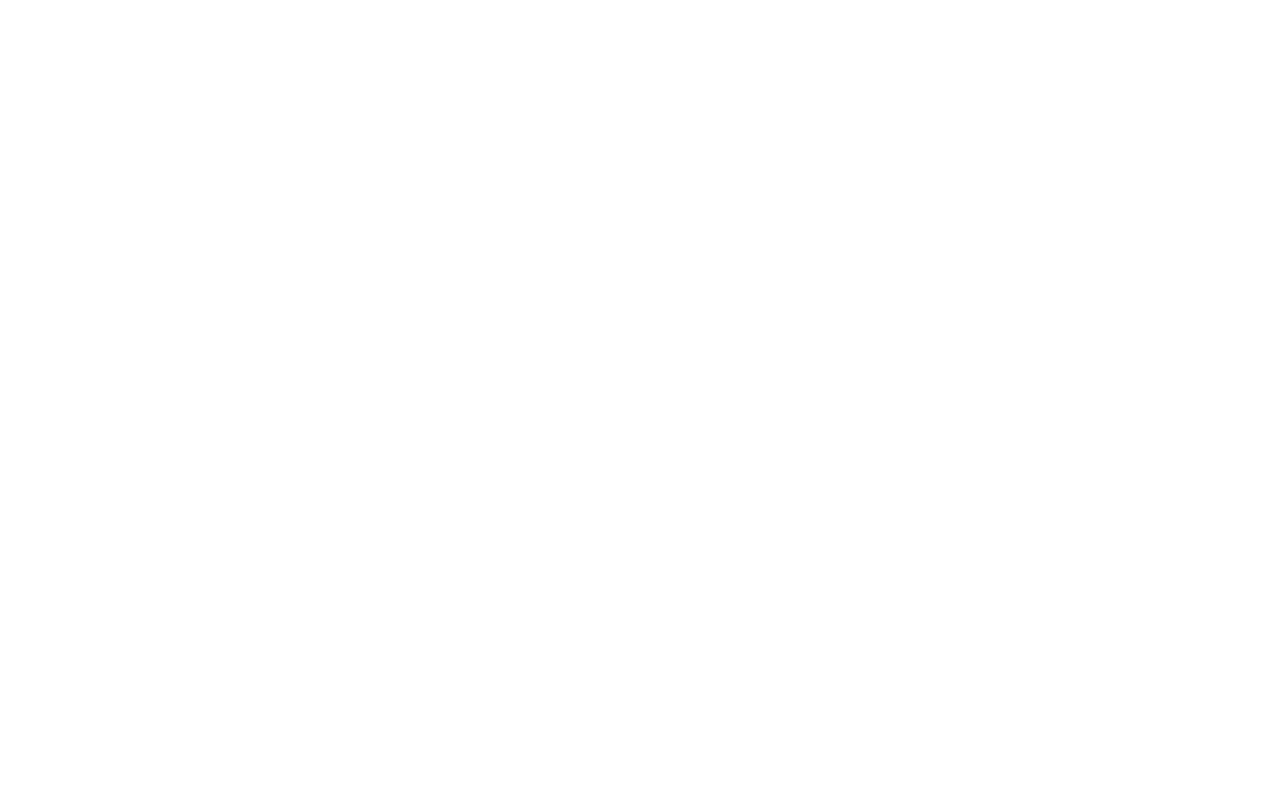
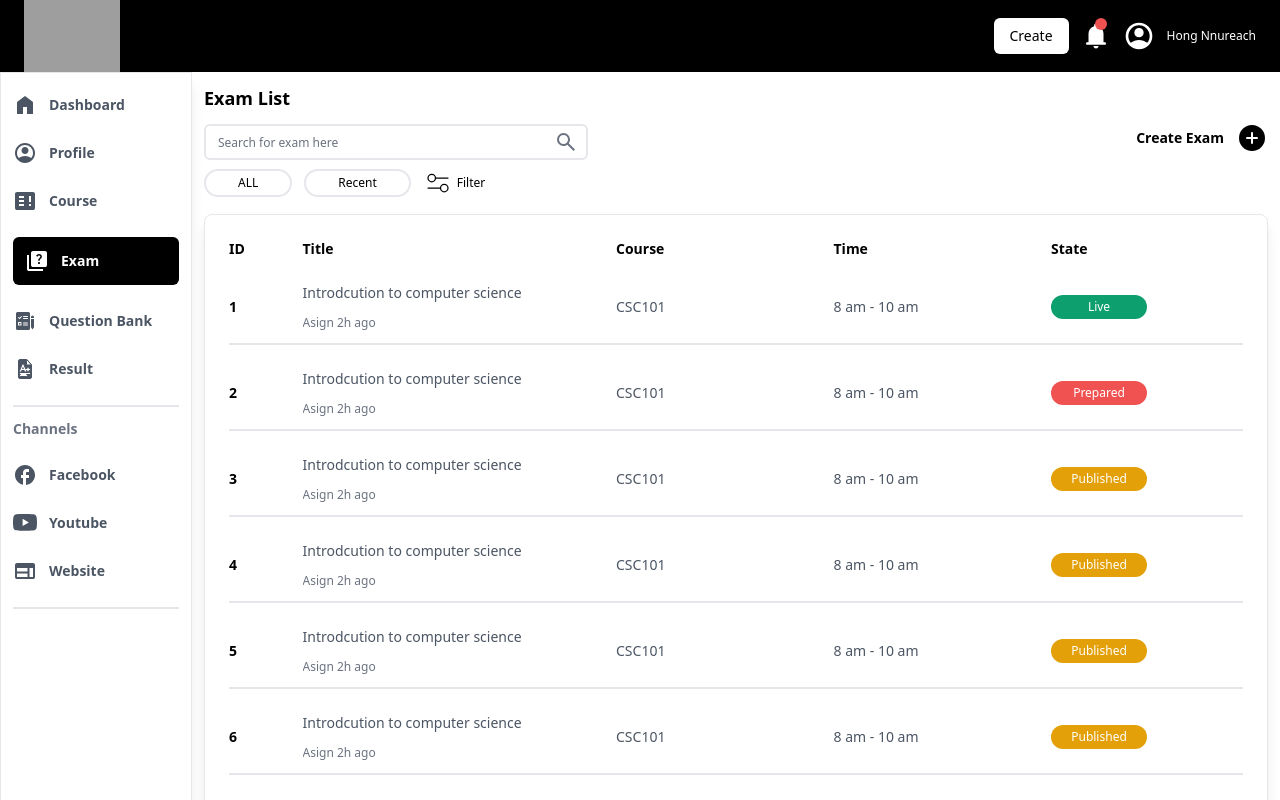
Before and after one commit to NuReach/Quiz_Lkw_Project, a React (Vite) app: page /teacher/exam in a window 1280 px wide. Before the commit this address had no page. Shown: the top 800 px of the page. Built offline with nearby package versions, Linux system fonts and the light colour scheme; grey boxes are pictures that could not be loaded.

Commit message:
exam page table

```diff
--- a/src/App.jsx
+++ b/src/App.jsx
@@ -15,6 +15,7 @@
 import TeacherProfileCard from "./Components/Card/TeacherProfileCard"
 import TeachProfile from "./pages/Teacher/TeachProfile"
 import TeacherCourse from "./pages/Teacher/TeacherCourse"
+import TeacherExam from "./pages/Teacher/TeacherExam"
 
 function App() {
   return (
@@ -32,6 +33,7 @@
         <Route path="/teacher/profile" element={<TeachProfile />} />
         <Route path="/teacher/course" element={<TeacherCourse />} />
         <Route path="/create/quiz" element={<CreatePage />} />
+        <Route path="/teacher/exam" element={<TeacherExam />} />
         {/* <Route path="/quiz" element={<Quiz />} />
         <Route path="/questions" element={<Question />} />
         <Route path="/user" element={<User />} /> */}
--- /dev/null
+++ b/src/Components/Button/ExamFilter.jsx
@@ -0,0 +1,25 @@
+import React, { useState } from 'react'
+
+export default function ExamFilter() {
+    const [filter,setFilter] = useState(false);
+    const handleClick = (e)=>{
+      e.preventDefault();
+      setFilter(!filter)
+    }
+  return (
+    <div className='flex items-center flex-wrap relative'>
+        <button className='rounded-full mr-3 my-1 border-2 py-1 px-8 bg-white font-medium text-xs cursor-pointer hover:scale-105 transition'>ALL</button>
+        <button className='rounded-full mr-3 my-1 border-2 py-1 px-8 bg-white font-medium text-xs cursor-pointer hover:scale-105 transition'>Recent</button>
+        <div className= {filter ? 'flex flex-wrap items-center' : 'hidden' }>
+            <button className='rounded-full mr-3 my-1 border-2 py-1 px-8 bg-white font-medium text-xs cursor-pointer hover:scale-105 transition'>Title</button>
+            <button className='rounded-full mr-3 my-1 border-2 py-1 px-8 bg-white font-medium text-xs cursor-pointer hover:scale-105 transition'>Live</button>
+            <button className='rounded-full mr-3 my-1 border-2 py-1 px-8 bg-white font-medium text-xs cursor-pointer hover:scale-105 transition'>Published</button>
+            <button className='rounded-full mr-3 my-1 border-2 py-1 px-8 bg-white font-medium text-xs cursor-pointer hover:scale-105 transition'>Not Published</button>
+        </div>
+        <div onClick={handleClick} className='flex mr-3 my-1 items-center space-x-1 cursor-pointer hover:scale-105 transition'>
+            <svg className='font-medium' xmlns="http://www.w3.org/2000/svg" width="30" height="30" viewBox="0 0 24 24"><g fill="none" stroke="currentColor" stroke-linecap="round"><path d="M10 8h10M4 16h10"/><circle cx="7" cy="8" r="3" transform="rotate(90 7 8)"/><circle cx="17" cy="16" r="3" transform="rotate(90 17 16)"/></g></svg>
+            <p className='font-medium text-xs'>Filter</p>
+        </div>
+    </div>
+  )
+}
--- a/src/Components/Sidebar/TeacherSidebar.jsx
+++ b/src/Components/Sidebar/TeacherSidebar.jsx
@@ -22,7 +22,7 @@
       },
       {
           title:"Exam",
-          link:"/teacher/questionbanks",
+          link:"/teacher/exam",
           icon:'<svg xmlns="http://www.w3.org/2000/svg" width="24" height="24" viewBox="0 0 24 24"><path fill="currentColor" d="M14 15q.425 0 .738-.312t.312-.738q0-.425-.312-.737T14 12.9q-.425 0-.737.313t-.313.737q0 .425.313.738T14 15m-.75-3.2h1.5q0-.725.15-1.062t.7-.888q.75-.75 1-1.212t.25-1.088q0-1.125-.788-1.837T14 5q-1.025 0-1.787.575T11.15 7.1l1.35.55q.225-.625.613-.937T14 6.4q.6 0 .975.338t.375.912q0 .35-.2.663t-.7.787q-.825.725-1.012 1.138T13.25 11.8M8 18q-.825 0-1.412-.587T6 16V4q0-.825.588-1.412T8 2h12q.825 0 1.413.588T22 4v12q0 .825-.587 1.413T20 18zm-4 4q-.825 0-1.412-.587T2 20V6h2v14h14v2z"/></svg>',
       },
       {
--- /dev/null
+++ b/src/Components/Table/TeacherExamListTableSm.jsx
@@ -0,0 +1,27 @@
+import React from 'react'
+
+export default function TeacherExamListTableSm({index}) {
+  return (
+    <div className='border rounded-md p-3 text-xs w-full sm:w-full md:w-64 lg:w-96 xl:hidden '>
+        <div className='flex space-x-3'>
+            <p className='font-medium w-12 '>Title</p>
+            <p className='line-clamp-1'>{index+1}.Dabase Design and Technolog</p>
+        </div>
+        <div className='flex space-x-3'>
+            <p className='font-medium w-12 '>Course</p>
+            <p className='line-clamp-1'>C100</p>
+        </div>
+        <div className='flex space-x-3'>
+            <p className='font-medium w-12 '>Time</p>
+            <p className='line-clamp-1'>8 am - 10 am</p>
+        </div>
+        <div className='flex gap-3'>
+        {
+            index==0 ? <button className='font-medium text-xs py-1 rounded-full px-4 text-white bg-green-500 w-1/2  my-1'>Live</button> : (
+                index == 1 ?  <button className='font-medium text-xs py-1 rounded-full px-4 text-white bg-red-500 w-1/2  my-1'>Prepared</button> :  <button className='font-medium text-xs py-1 rounded-full px-4 text-white bg-yellow-400 w-1/2  my-1'>Published</button>
+            )
+        }
+        </div>
+    </div>
+  )
+}
--- /dev/null
+++ b/src/Components/Table/TeacherExamListTableXl.jsx
@@ -0,0 +1,38 @@
+import React from 'react'
+
+export default function TeacherExamListTableXl({data}) {
+  return (
+    <div className='p-6 mt-3 border rounded-lg shadow-lg hidden xl:block w-full'>
+        <header className='font-bold text-sm flex justify-between'>
+            <p className='w-12'>ID</p>
+            <p className='w-72'>Title</p>
+            <p className='w-48'>Course</p>
+            <p className='w-48'>Time</p>
+            <p className='w-48'>State</p>
+        </header>
+        {
+            data.map((item,i)=>(
+                <div className='font-bold text-sm flex justify-between items-center my-6 border-b-2 pb-3'>
+                    <p className='w-12'>{i+1}</p>
+                    <div className='w-72'>
+                    <p className='w-72 font-medium text-gray-600 line-clamp-1'>Introdcution to computer science</p>
+                    <p className='w-72 font-normal line-clamp-1 text-xs text-gray-500 mt-3'>Asign 2h ago</p>
+                    </div>
+                    <p className='w-48 font-medium text-gray-600 line-clamp-1'>CSC101</p>
+                    <p className='w-48 font-medium text-gray-600 line-clamp-1'>8 am - 10 am</p>
+                    <p className='w-48'>
+                    {
+                        i==0 ? <button className='font-medium text-xs py-1 rounded-full px-4 text-white bg-green-500 w-1/2  my-1'>Live</button> : (
+                            i == 1 ?  <button className='font-medium text-xs py-1 rounded-full px-4 text-white bg-red-500 w-1/2  my-1'>Prepared</button> :  <button className='font-medium text-xs py-1 rounded-full px-4 text-white bg-yellow-400 w-1/2  my-1'>Published</button>
+                        )
+                    }
+                    </p>
+                </div>
+            ))
+        }
+        <div className='w-full flex justify-end'>
+            <button className='font-medium text-xs py-1 rounded-md px-4 text-white bg-black  my-1 hidden xl:block'>Next</button>
+        </div>
+    </div>
+  )
+}
--- /dev/null
+++ b/src/pages/Teacher/TeacherExam.jsx
@@ -0,0 +1,48 @@
+import React, { useState } from 'react'
+import TeacherNavbar from '../../Components/Navbar/TeacherNavbar'
+import TeacherSidebar from '../../Components/Sidebar/TeacherSidebar'
+import Footer from '../../Components/Footer/Footer'
+import Search from '../../Components/Input/Search'
+import ExamFilter from '../../Components/Button/ExamFilter'
+import TeacherExamListTableXl from '../../Components/Table/TeacherExamListTableXl'
+import TeacherExamListTableSm from '../../Components/Table/TeacherExamListTableSm'
+
+export default function TeacherExam() {
+  const text ="asdfgh";
+  const [data,setData]=useState(text.split(""));
+  return (
+    <div>
+      <TeacherNavbar />
+      <div className='flex'>
+        <TeacherSidebar />
+        <div className='p-3 w-full'>
+          <p className='font-bold text-lg '>Exam List</p>
+          <div>
+            <div className='flex justify-between items-center flex-wrap'>
+                <Search />
+                <div className='flex justify-center  items-center gap-3 cursor-pointer hover:scale-105 transition'>
+                    <p className='text-sm font-bold'>Create Exam</p>
+                    <svg xmlns="http://www.w3.org/2000/svg" width="32" height="32" viewBox="0 0 256 256"><path fill="currentColor" d="M128 24a104 104 0 1 0 104 104A104.13 104.13 0 0 0 128 24m40 112h-32v32a8 8 0 0 1-16 0v-32H88a8 8 0 0 1 0-16h32V88a8 8 0 0 1 16 0v32h32a8 8 0 0 1 0 16"/></svg>
+                </div>
+            </div>
+            <div className='filter'>
+              <ExamFilter />
+            </div>
+            <div className='gap-3 flex flex-wrap w-full'>
+              <TeacherExamListTableXl data={data} />
+              {
+                data.map((item,i)=>(
+                      <TeacherExamListTableSm index={i} />
+                ))
+              }
+              <div className='w-full flex  justify-end'>
+                  <button className='font-medium text-xs py-1 rounded-full px-4 text-white bg-black  my-1 xl:hidden'>Next</button>
+              </div>
+            </div>
+          </div>
+        </div>
+      </div>
+      <Footer />
+    </div>
+  )
+}
```
